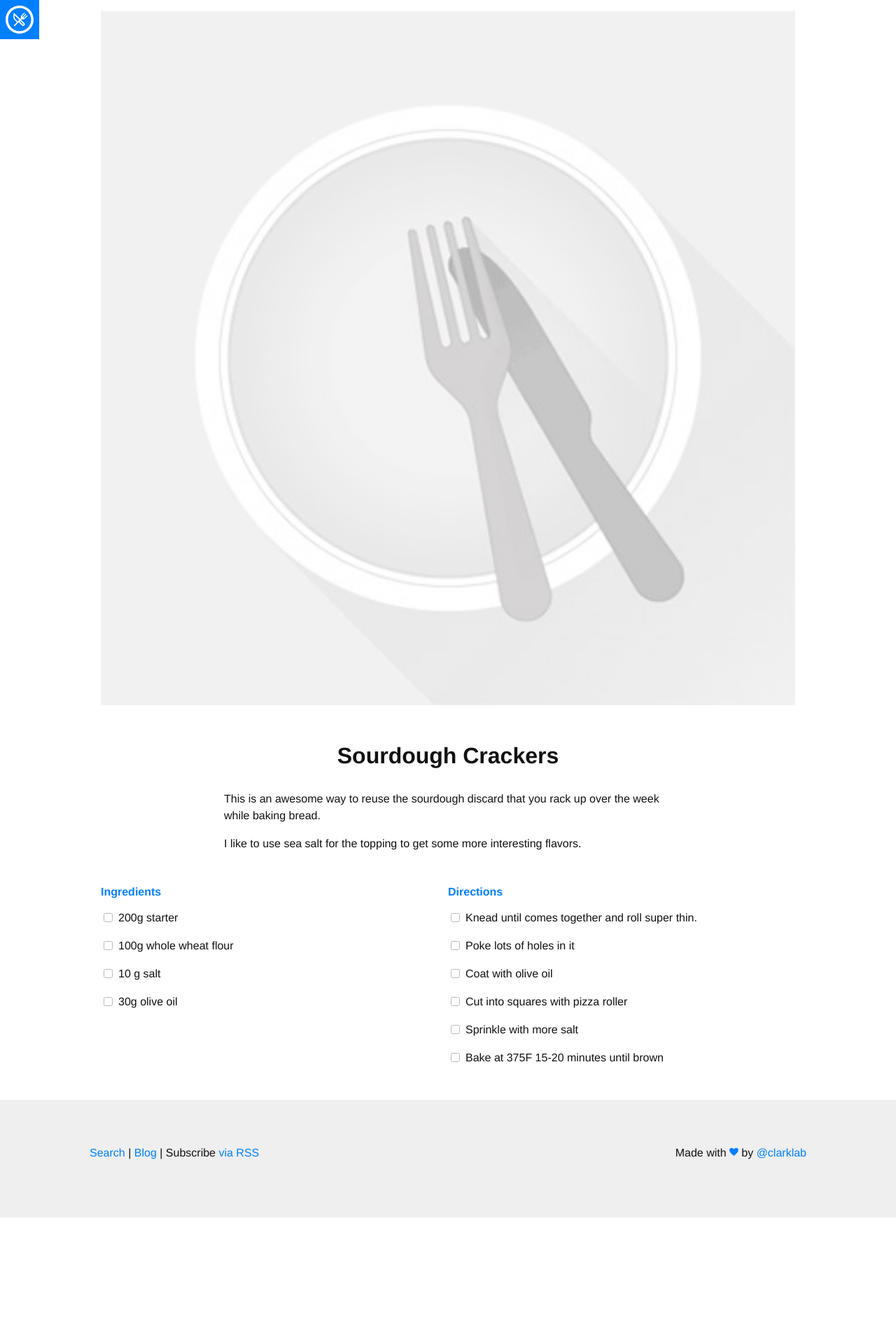
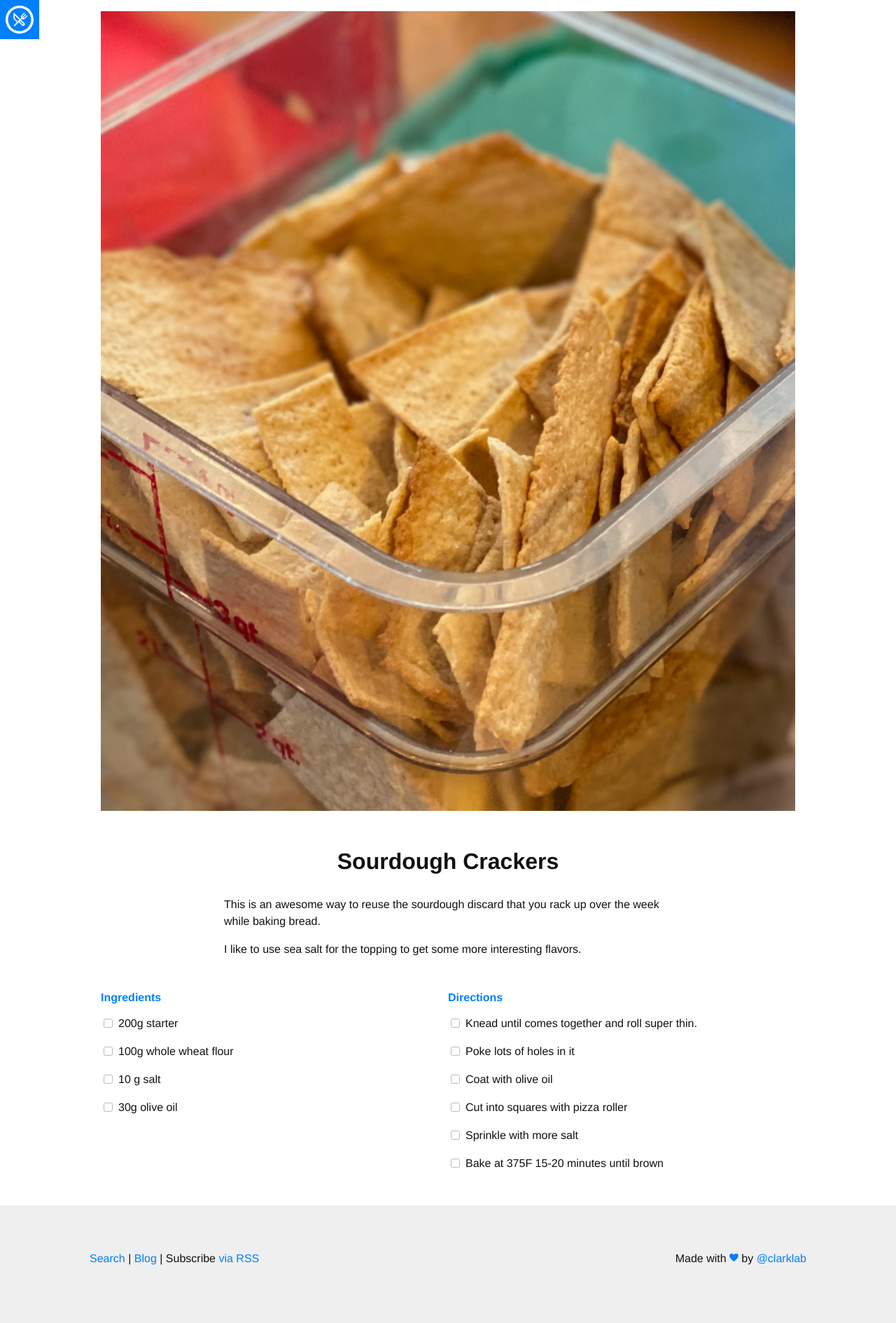
Before and after one commit to edinel/recipes, a Jekyll site: the page built from _recipes/Sourdough_Crackers.md, in a window 1280 px wide. Shown: the whole page at 70% size. Built offline with Jekyll 4.4.1, drawn with Linux system fonts in a browser that asks for light colours; nearby versions of some CDN libraries; some web fonts are replaced; before the commit the page ends 1740 px from its top, so only the background shows below that.

Commit message:
Adding image to sourdough crackers

```diff
--- a/_recipes/Sourdough_Crackers.md
+++ b/_recipes/Sourdough_Crackers.md
@@ -1,7 +1,7 @@
 ---
 layout: recipe
 title: Sourdough Crackers
-image: default.jpg
+image: sourdoughcrackers.jpg
 tags: crackers, snack, sourdough, leftovers
 
 ingredients:
```
Also changed, not shown: images/sourdoughcrackers.jpg (added).
